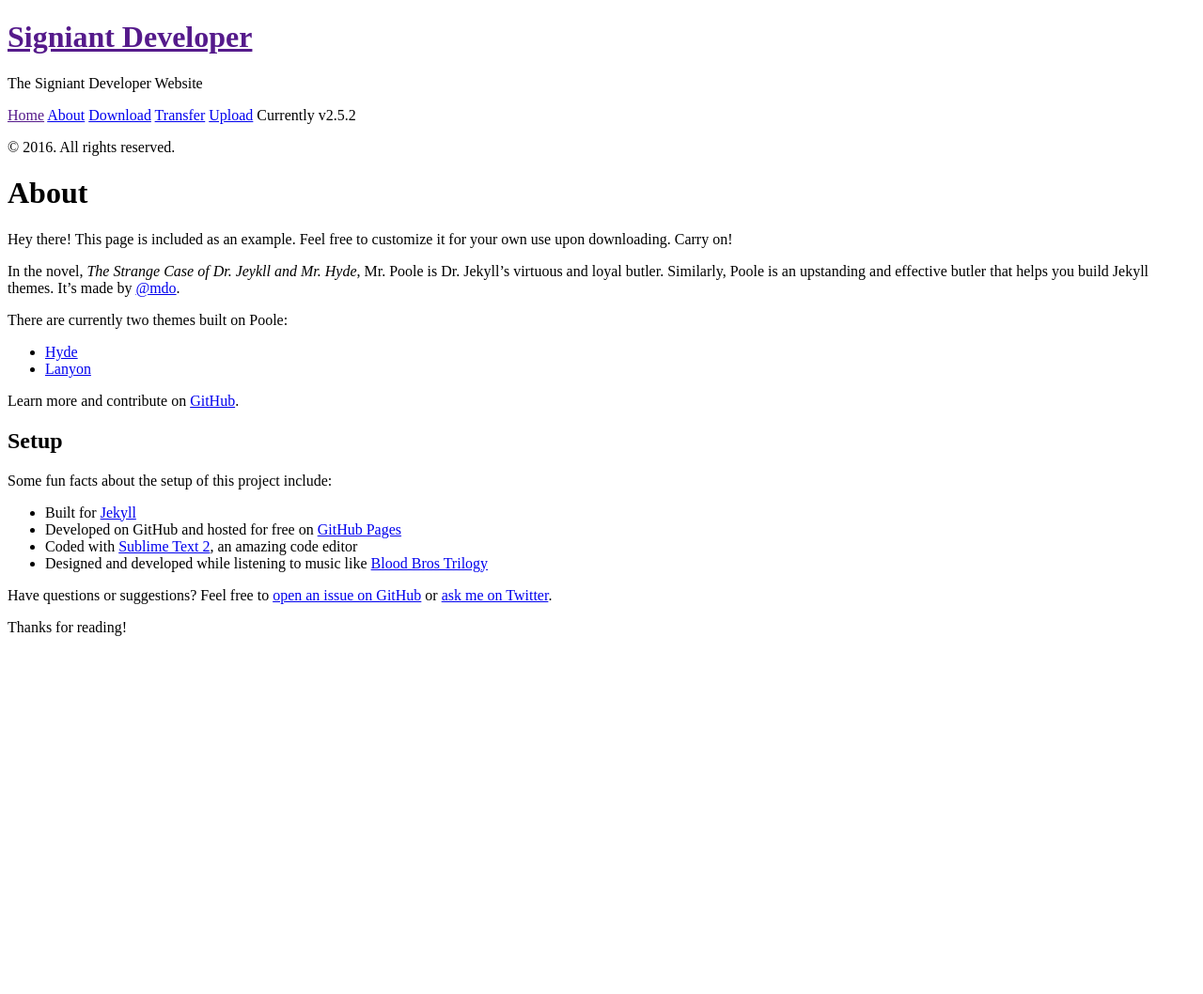
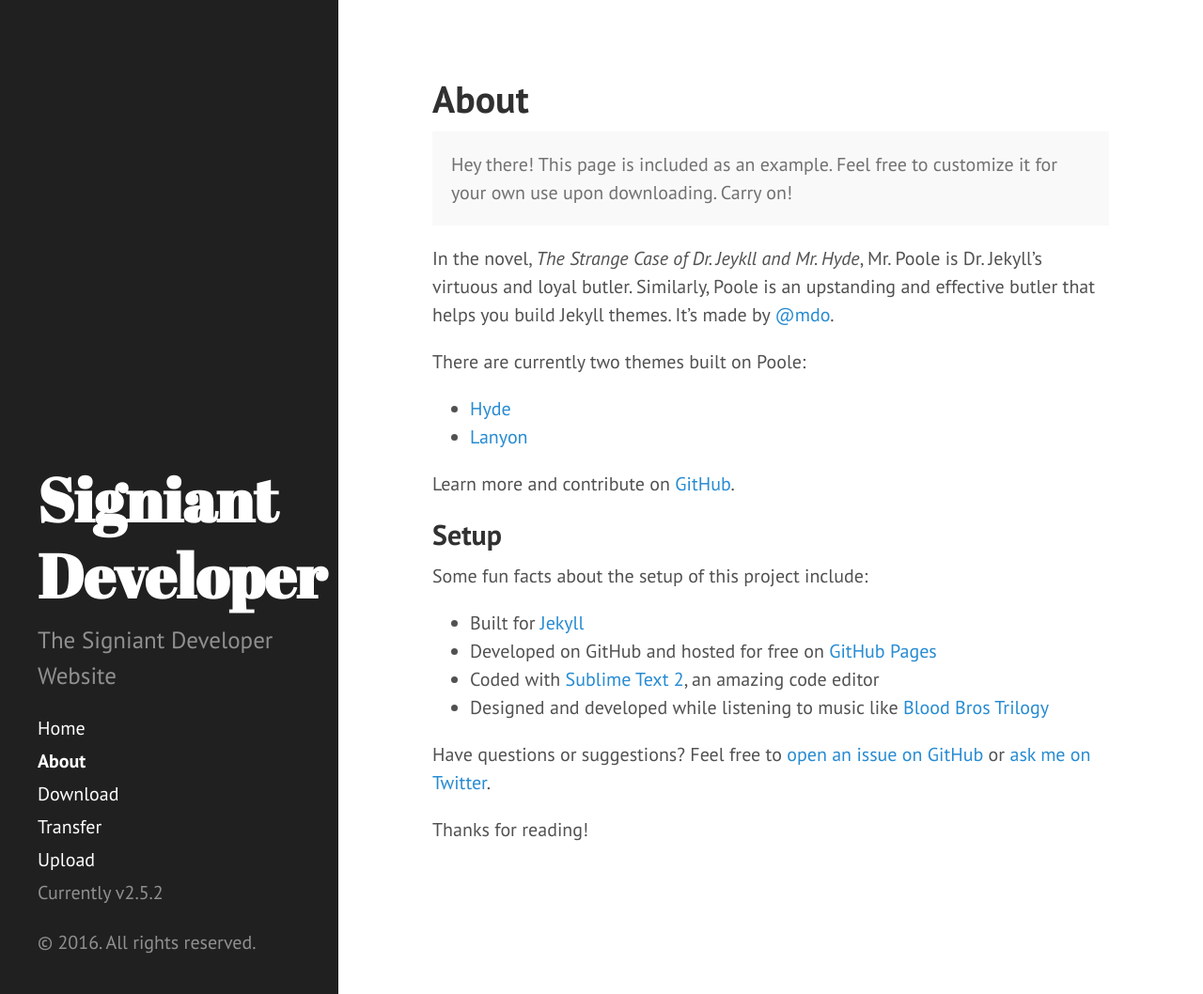
Before and after one commit to iammeaticus/web-transfer-api-samples, a Jekyll site: the page built from _pages/about.md, in a window 1280 px wide and 1058 px high. Shown: the whole window at 94% size. Built offline with Jekyll 4.4.1, drawn with Linux system fonts in a browser that asks for light colours.

Commit message:
Fixing path to public/ files.

```diff
--- a/_config.yml
+++ b/_config.yml
@@ -10,7 +10,7 @@ title:            Signiant Developer
 tagline:          ''
 description:      'The Signiant Developer Website'
 url:              http://dev.signiant.com
-baseurl:
+baseurl:          /
 
 author:
   name:           'Signiant'
```
Also changed, not shown: 7 other files.
